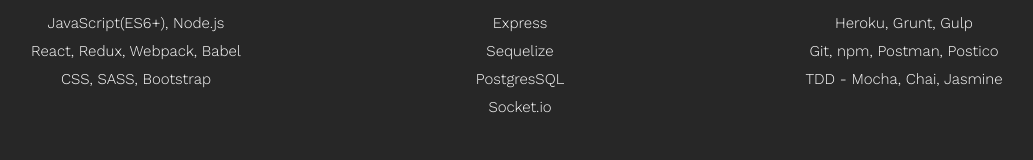
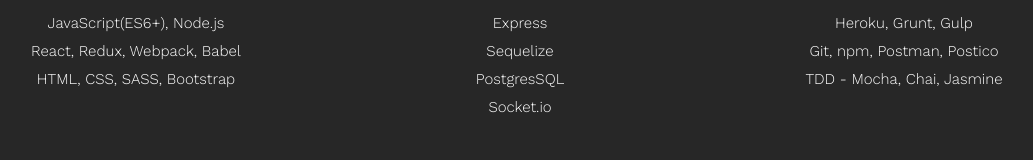
Before and after one commit to danadaners/portfolio-site, a React (Create React App) app: page / in a window 1280 px wide. Shown: the part 1511-1671 px from the top of the page, without its empty margins (120-1153 px from the left). Built offline with nearby package versions, Linux system fonts and the light colour scheme.

Commit message:
fixed heroku cache issue

```diff
--- a/package.json
+++ b/package.json
@@ -6,8 +6,6 @@
     "@testing-library/jest-dom": "^5.11.6",
     "@testing-library/react": "^11.2.2",
     "@testing-library/user-event": "^12.6.0",
-    "lodash": "^4.17.20",
-    "mauerwerk": "^2.0.2",
     "react": "^17.0.1",
     "react-dom": "^17.0.1",
     "react-icons": "^4.1.0",
--- a/src/components/AboutMe.js
+++ b/src/components/AboutMe.js
@@ -50,7 +50,7 @@
             <h4>Front End</h4>
             <li>JavaScript(ES6+), Node.js </li>
             <li>React, Redux, Webpack, Babel </li>
-            <li>CSS, SASS, Bootstrap</li>
+            <li>HTML, CSS, SASS, Bootstrap</li>
           </div>
           <div className="tools back">
             <h4>Back End</h4>
--- a/src/index.js
+++ b/src/index.js
@@ -1,6 +1,6 @@
 import React from "react";
 import ReactDOM from "react-dom";
-import "./index.css";
+import "./styles/index.css";
 import App from "./components/App";
 import { ParallaxProvider } from "react-scroll-parallax";
 
```
Also changed, not shown: src/styles/index.css (renamed from src/index.css), 2 other files (tests, documents, lock files or other folders).
